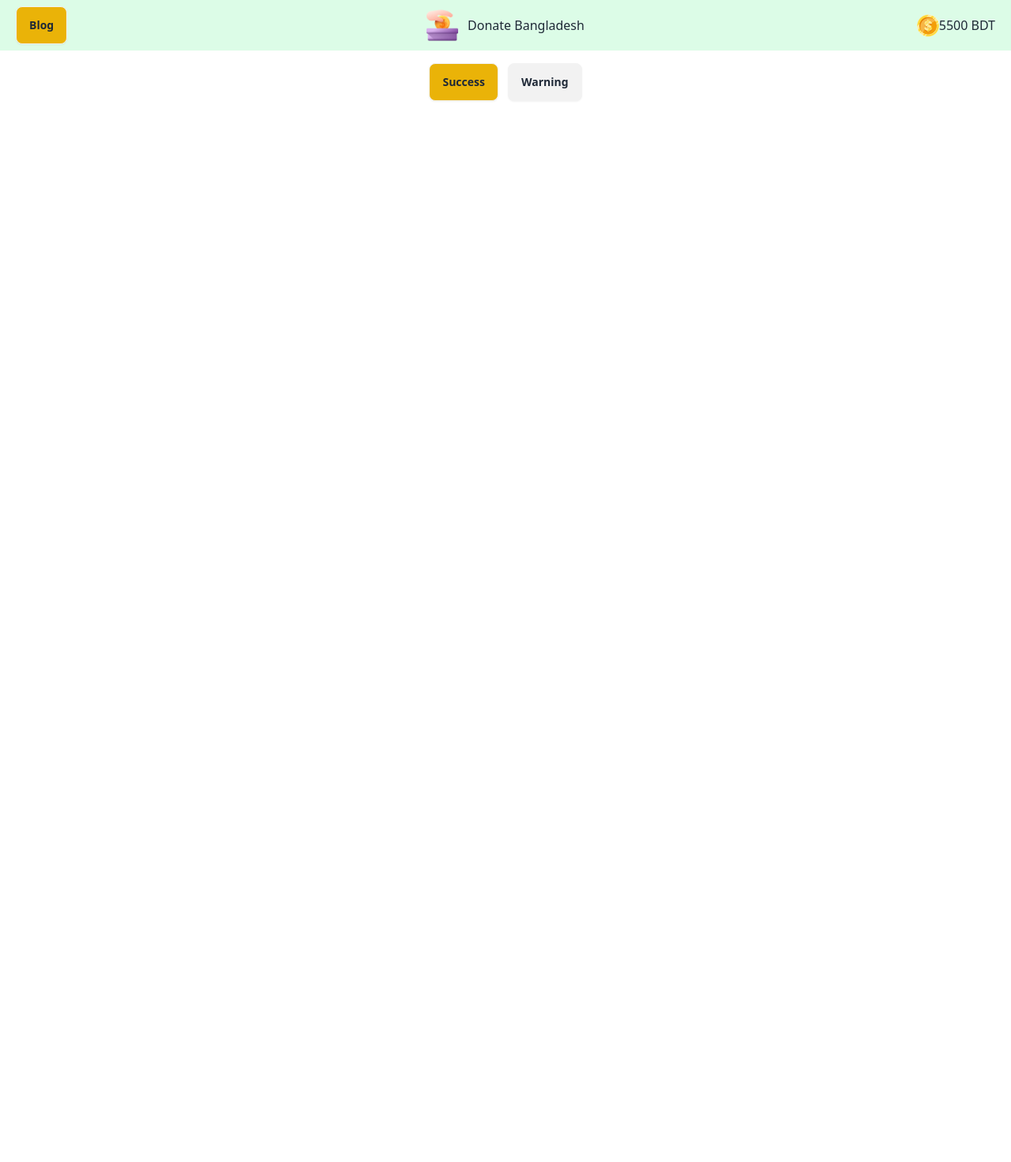
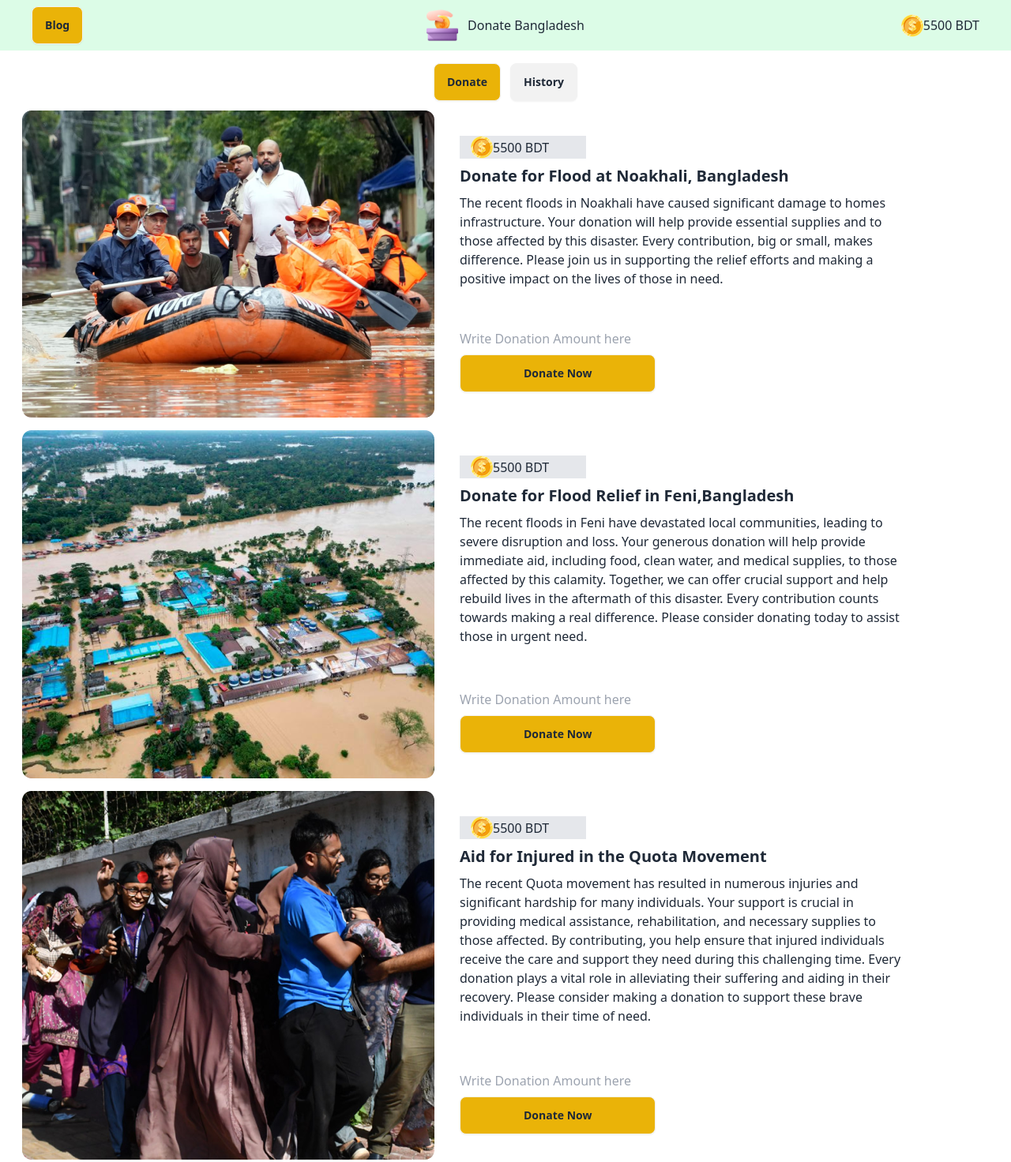
Before and after one commit to Abdullah01613/Javascript-Dom-DonationBD, a plain HTML site: page index.html in a window 1280 px wide. Shown: the whole page at 79% size. Before the commit the page ends 800 px from the top, so only its background shows below. Drawn offline with nearby package versions, Linux system fonts and the light colour scheme.

Commit message:
home page done

```diff
--- a/index.html
+++ b/index.html
@@ -11,8 +11,8 @@
 
 <!-- nav bar start here -->
 
-    <div class="navbar bg-green-100 sticky">
-        <div class="navbar-start pl-3">
+    <div class="navbar bg-green-100 ">
+        <div class="navbar-start pl-8">
           <div>
             <div tabindex="0" role="button" class="btn bg-yellow-500 btn-redues"><a href="./blog/blog.html">Blog</a>
             </div>
@@ -22,7 +22,7 @@
             <img class="size-10" src="./assets/logo.png" alt="">
           <a class="text-l">Donate Bangladesh</a>
         </div>
-        <div class="navbar-end pr-3">
+        <div class="navbar-end pr-8">
           <img src="./assets/coin.png" alt="">
             <div class="indicator">
               5500 BDT
@@ -34,13 +34,81 @@
 
 <!-- button stat here -->
 
-<div class="flex justify-center gap-x-3 mt-4 sticky">
-    <div><button class="btn bg-yellow-500 ">Success</button></div>
-    <div><button class="btn">Warning</button></div>
+<div class="flex justify-center gap-x-3 mt-4">
+    <div><button class="btn bg-yellow-500 ">Donate</button></div>
+    <div><button class="btn">History</button></div>
 </div>
 
 <!-- button end here -->
 
+<!-- card start here -->
+
+<div class="w-11/12 pl-7 mb-4">
+  <div class="card lg:card-side mt-3 ">
+    <img
+      src="./assets/noakhali.png"
+      alt="Album" />
+  <div class="card-body">
+    <div class="w-40 h- 40 pl-3.5 pr-3 bg-gray-200 flex justify-start items-center size-15">
+      <img src="./assets/coin.png" alt="">
+        <p>5500 BDT</p>
+    </div>
+    <h2 class="card-title">Donate for Flood at Noakhali, Bangladesh</h2>
+    <p> The recent floods in Noakhali have caused significant damage to homes  infrastructure. Your donation will help provide essential supplies and  to those affected by this disaster. Every contribution, big or small, makes  difference. Please join us in supporting the relief efforts and making a positive impact on the lives of those in need.</p>
+    <input type="number" placeholder="Write Donation Amount here">
+    <div class="card-actions justify-start">
+      <button class="btn btn-redues bg-yellow-500 px-20">Donate Now</button>
+    </div>
+  </div>
+</div>
+</div>
+
+<!-- Flood at Noakhali -->
+
+<div class="w-11/12 pl-7 mb-4">
+  <div class="card lg:card-side mt-3 ">
+    <img
+      src="./assets/feni.png"
+      alt="Album" />
+  <div class="card-body">
+    <div class="w-40 h- 40 pl-3.5 pr-3 bg-gray-200 flex justify-start items-center size-15">
+      <img src="./assets/coin.png" alt="">
+        <p>5500 BDT</p>
+    </div>
+    <h2 class="card-title">Donate for Flood Relief in Feni,Bangladesh</h2>
+    <p> The recent floods in Feni have devastated local communities, leading to severe disruption and loss. Your generous donation will help provide immediate aid, including food, clean water, and medical supplies, to those affected by this calamity. Together, we can offer crucial support and help rebuild lives in the aftermath of this disaster. Every contribution counts towards making a real difference. Please consider donating today to assist those in urgent need.</p>
+    <input type="number" placeholder="Write Donation Amount here">
+    <div class="card-actions justify-start">
+      <button class="btn btn-redues bg-yellow-500 px-20">Donate Now</button>
+    </div>
+  </div>
+</div>
+</div>
+</div>
+
+<!-- Flood Relief in Feni -->
+
+<div class="w-11/12 pl-7 mb-4">
+  <div class="card lg:card-side mt-3 ">
+    <img
+      src="./assets/quota-protest.png"
+      alt="Album" />
+  <div class="card-body">
+    <div class="w-40 h- 40 pl-3.5 pr-3 bg-gray-200 flex justify-start items-center size-15">
+      <img src="./assets/coin.png" alt="">
+        <p>5500 BDT</p>
+    </div>
+    <h2 class="card-title">Aid for Injured in the Quota Movement</h2>
+    <p> The recent Quota movement has resulted in numerous injuries and significant hardship for many individuals. Your support is crucial in providing medical assistance, rehabilitation, and necessary supplies to those affected. By contributing, you help ensure that injured individuals receive the care and support they need during this challenging time. Every donation plays a vital role in alleviating their suffering and aiding in their recovery. Please consider making a donation to support these brave individuals in their time of need.</p>
+    <input type="number" placeholder="Write Donation Amount here">
+    <div class="card-actions justify-start">
+      <button class="btn btn-redues bg-yellow-500 px-20">Donate Now</button>
+    </div>
+  </div>
+</div>
+</div>
+</div>
+
 
 </body>
 </html>
```
